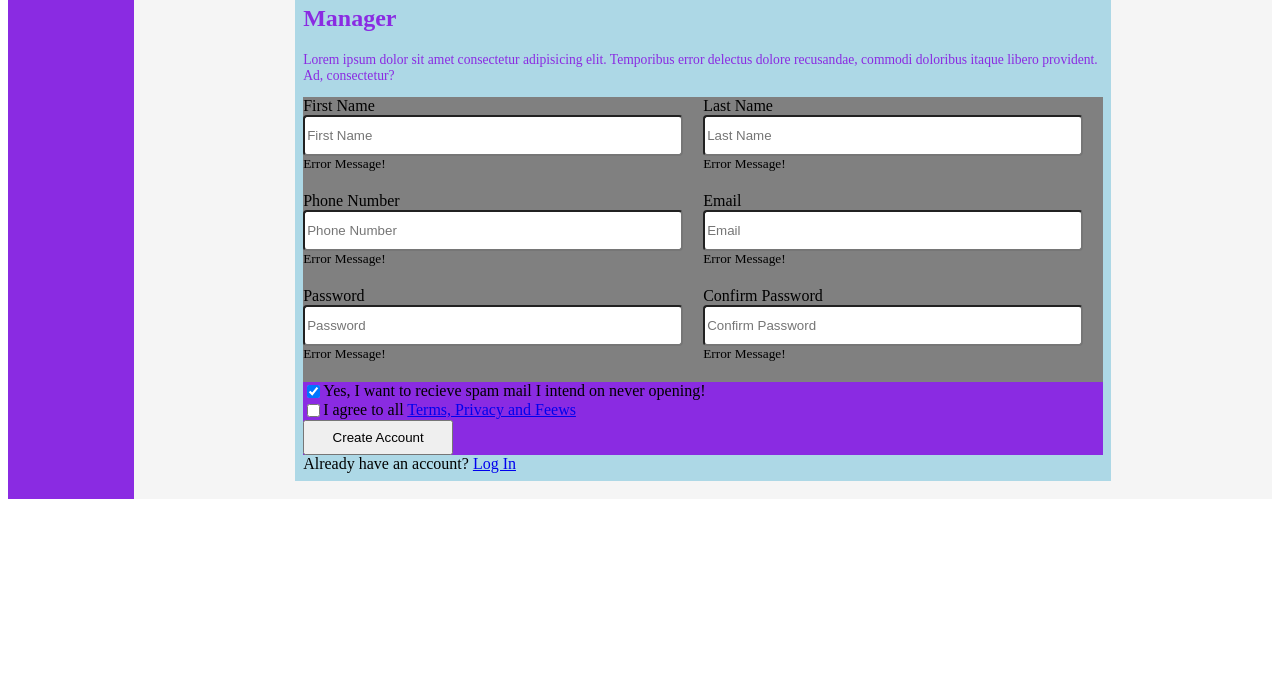
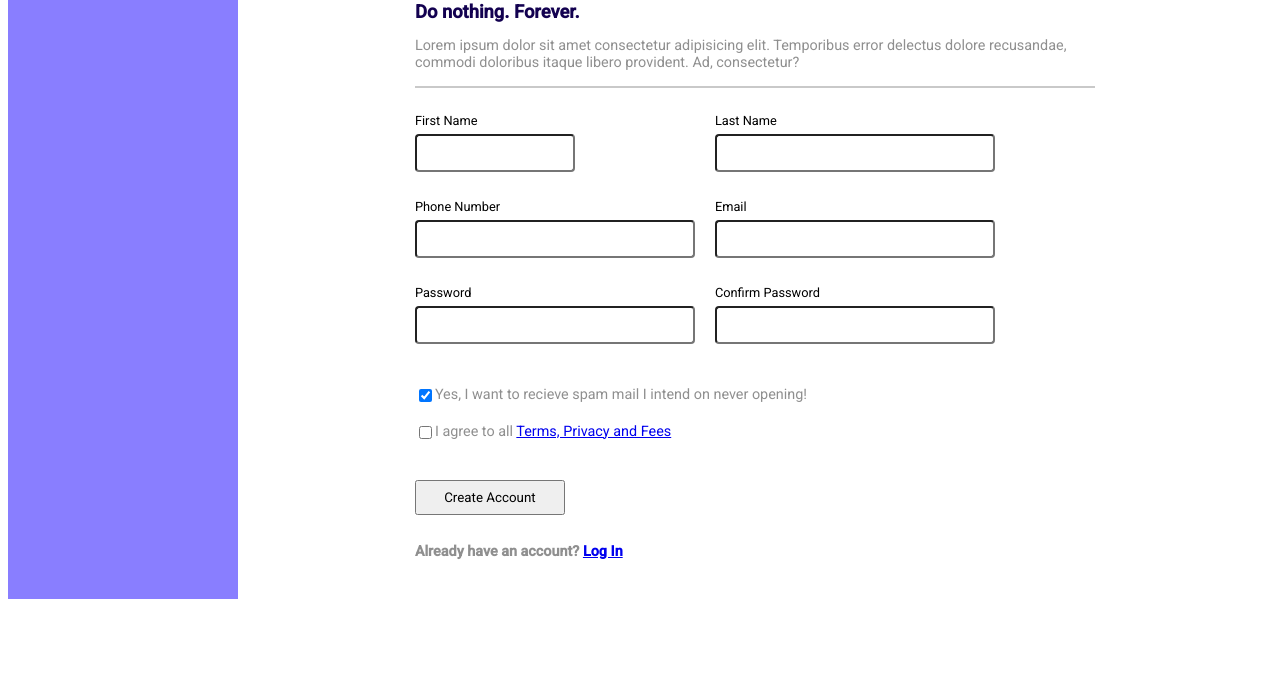
Before and after one commit to 0xgamb1t/take3, a website built with Vite: page index.html in a window 1280 px wide. Shown: the part 109-800 px from the top of the page. Built offline with nearby package versions, Linux system fonts and the light colour scheme.

Commit message:
<beautifying>

```diff
--- a/index.html
+++ b/index.html
@@ -4,6 +4,14 @@
     <meta charset="UTF-8" />
     <link rel="icon" type="image/svg+xml" href="favicon.svg" />
     <meta name="viewport" content="width=device-width, initial-scale=1.0" />
+
+    <link rel="stylesheet" href="https://cdnjs.cloudflare.com/ajax/libs/font-awesome/6.1.1/css/all.min.css" integrity="sha512-KfkfwYDsLkIlwQp6LFnl8zNdLGxu9YAA1QvwINks4PhcElQSvqcyVLLD9aMhXd13uQjoXtEKNosOWaZqXgel0g==" crossorigin="anonymous" referrerpolicy="no-referrer" />
+
+    <link rel="preconnect" href="https://fonts.googleapis.com">
+    <link rel="preconnect" href="https://fonts.gstatic.com" crossorigin>
+    <link href="https://fonts.googleapis.com/css2?family=Be+Vietnam+Pro:wght@400;500;700&family=Roboto:ital,wght@0,300;0,400;0,500;1,700&display=swap" rel="stylesheet">
+
+
     <link rel="stylesheet" href="style.css">
     <script src="/main.js" defer></script>
     <title>Take3</title>
@@ -14,9 +22,9 @@
 
       <div class="right">
         <div class="form-container">
-          <div class="form-heading">
-            <h1>Register</h1>
-            <h2>Manager</h2>
+          <div class="form-header">
+            <h1>Become a magic conch member today!</h1>
+            <h2>Do nothing. Forever. </h2>
             <p>Lorem ipsum dolor sit amet consectetur adipisicing elit. Temporibus error delectus dolore recusandae, commodi doloribus itaque libero provident. Ad, consectetur?</p>
           </div>
 
@@ -25,44 +33,49 @@
                 <div class="input-control">
                   <div class="form-control">
                     <label for="firstname">First Name</label>
-                    <input type="text" id="firstname" name="first_name" placeholder="First Name">
+                    <div class="input-components">
+                      <input type="text" class="input-field" id="firstname" name="first_name" >
+                      <i class="fas fa-check-circle"></i>
+                      <i class="fas fa-circle-exclamation"></i>
+                    </div>
                     <small>Error Message!</small>
                   </div>
                   <div class="form-control">
                     <label for="last-name">Last Name</label>
-                    <input type="text" id="last-name" name="last_name" placeholder="Last Name">
+                    <input type="text" class="input-field" id="last-name" name="last_name">
                     <small>Error Message!</small>
                   </div>
                   <div class="form-control">
                     <label for="phone-number">Phone Number</label>
-                    <input type="text" id="phone-number" name="phone#" placeholder="Phone Number">
+                    <input type="text" class="input-field" id="phone-number" name="phone#">
                     <small>Error Message!</small>
                   </div>
                   <div class="form-control">
                     <label for="email">Email</label>
-                    <input type="email" id="email" name="email" placeholder="Email">
+                    <input type="email" class="input-field" id="email" name="email">
                     <small>Error Message!</small>
                   </div>
                   <div class="form-control">
                     <label for="password">Password</label>
-                    <input type="text" id="password" name="password" placeholder="Password">
+                    <input type="text" class="input-field" id="password" name="password">
                     <small>Error Message!</small>
                   </div>
                   <div class="form-control">
                     <label for="confirm-password">Confirm Password</label>
-                    <input type="text" id="confirm-password" name="confirm_password" placeholder="Confirm Password">
+                    <input type="text" class="input-field" id="confirm-password" name="confirm_password">
                     <small>Error Message!</small>
                   </div>
                 </div>
 
-                <div class="form-control checkbox">
-                  <input type="checkbox" id="email-yo" name="first_name" checked>
-                  <label for="email-yo">Yes, I want to recieve spam mail I intend on never opening!</label>
-                </div>
-
-                <div class="form-control checkbox">
-                  <input type="checkbox" id="terms-yo" name="terms">
-                  <label for="term-yo">I agree to all <a href="#">Terms, Privacy and Feews</a></label>
+                <div class="checkbox-control">
+                  <div class="form-control">
+                    <input type="checkbox" id="email-yo" name="first_name" checked>
+                    <label for="email-yo">Yes, I want to recieve spam mail I intend on never opening!</label>
+                  </div>
+                  <div class="form-control">
+                    <input type="checkbox" id="terms-yo" name="terms">
+                    <label for="term-yo">I agree to all <a href="#">Terms, Privacy and Fees</a></label>
+                  </div>
                 </div>
 
                 <div class="form-control">
@@ -72,7 +85,7 @@
 
             </form>
 
-            <footer>Already have an account? <a href="#">Log In</a></footer>
+            <footer class="form-footer">Already have an account? <a href="#">Log In</a></footer>
 
           <!-- </div> -->
         </div>
--- a/style.css
+++ b/style.css
@@ -1,75 +1,123 @@
+
+*{
+  font-family: 'Be Vietnam Pro', sans-serif;
+  font-family: 'Roboto', sans-serif;
+}
+
 .web-container {
   display: grid;
-  grid-template-columns: 1fr 9fr;
+  grid-template-columns: 2fr 9fr;
 
-  background-color: whitesmoke;
-  height: 600px;
+  /* background-color: whitesmoke; */
+  height: 700px;
 }
 
 .left{
-  background-color: blueviolet;
+  background-color: rgba(59, 41, 255, 0.601);
 }
 
 .right {
-  background-color: whitesmoke;
+  /* background-color: whitesmoke; */
   display: grid;
   align-content: center;
   justify-content: center;
 }
 .form-container {
-  background-color: lightblue;
+  /* background-color: lightblue; */
   max-width: 800px;
   padding: 8px;
 
 }
 
-.form-heading h1, h2, p{
-  color: blueviolet;
-  max-width: 850px;
+.form-header h1, h2, p{
+  color: rgb(19, 1, 80);
+  max-width: 680px;
 }
 
-.form-heading p {
-  font-size: .85rem;
+.form-header h1 {
+  font-size: 25px;
+}
+
+.form-header h2 {
+  font-size: 1.15rem;
+}
+
+.form-header p, .form-footer, .checkbox-control {
+  font-size: .9rem;
+  color: rgba(46, 46, 46, 0.536);
+}
+
+.form-header {
+  border-bottom: 2px solid rgba(152, 152, 152, 0.527);
+  margin-bottom: 25px;
 }
 
 .form{
   display: grid;
-  background-color: blueviolet;
+  /* background-color: blueviolet; */
 }
 
 .input-control {
   display: grid;
   grid-template-columns: repeat(2, 1fr);
-  background-color: gray;
+  /* background-color: gray; */
   justify-content: left;
+  max-width: 600px;
 }
 
 .input-control > .form-control {
+  padding-bottom: 12px;
   padding-right: 20px;
-  padding-bottom: 20px;
+  max-width: 365px;
 }
 
 .form-control {
   display: grid;
+  padding-bottom: 18px;
 
 }
 
-.form-control.checkbox {
+.form-control i {
+  visibility: hidden;
+}
+
+.checkbox-control {
+  font-size: .9rem;
+  padding-top: 15px;
+}
+
+.checkbox-control > .form-control {
   grid-auto-flow: column;
   justify-content: left;
 }
 
-input {
-  line-height: 35px;
+.input-field {
+  line-height: 32px;
   border-radius: 4px;
+  max-width: 300px;
+}
+
+.input-control label {
+  font-size: .8rem;
+  font-weight: medium;
+  padding-bottom: 6px;
+}
+
+.form-control small {
+  font-size: .8rem;
+  color: rgb(219, 0, 0);
+  visibility: hidden;
 }
 
 .create-account {
   justify-self: left;
   height: 35px;
   width: 150px;
+  margin-top: 20px;
 }
 
 
 .form-footer{
+  font-weight: bold;
+  padding-top: 10px;
 }
```
